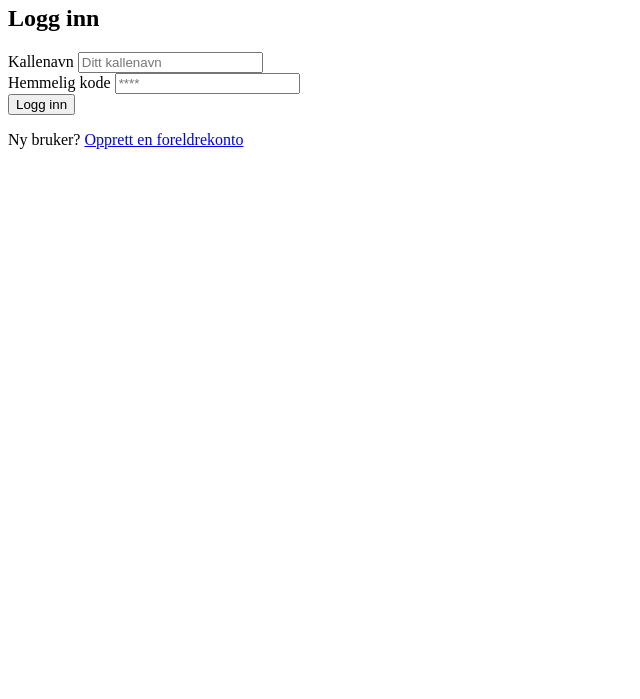
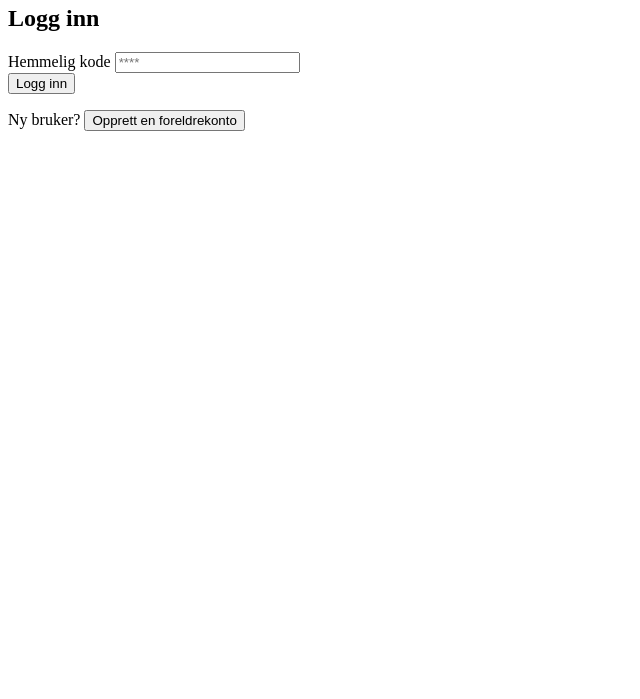
Before and after one commit to HannahEleenN/MM207_MoodMate_app, a plain HTML site: page client/modules/views/login.html in a window 1280 px wide. Shown: the part 101-800 px from the top of the page, without its empty margins (0-640 px from the left). Drawn offline with Linux system fonts and the light colour scheme.

Commit message:
Update login.html

```diff
--- a/client/modules/views/login.html
+++ b/client/modules/views/login.html
@@ -12,23 +12,17 @@
       <p>Forstå dine følelser 🌟</p>
     </div>
 
-    <form id="login-form">
-      <h2>Logg inn</h2>
+    <form id="loginForm"> <h2>Logg inn</h2>
       <div class="input-group">
-        <label for="login-nick">Kallenavn</label>
-        <input type="text" id="login-nick" name="nick" required placeholder="Ditt kallenavn">
+        <label for="pin-input">Hemmelig kode</label>
+        <input type="password" id="pin-input" required placeholder="****" maxlength="4">
       </div>
 
-      <div class="input-group">
-        <label for="login-secret">Hemmelig kode</label>
-        <input type="password" id="login-secret" name="secret" required placeholder="****">
-      </div>
-
-      <button type="submit" id="login-btn" class="primary-btn">Logg inn</button>
+      <button type="submit" class="primary-btn">Logg inn</button>
     </form>
 
     <div class="login-footer">
-      <p>Ny bruker? <a href="#" id="go-to-register">Opprett en foreldrekonto</a></p>
+      <p>Ny bruker? <button id="go-to-reg" class="link-btn">Opprett en foreldrekonto</button></p>
     </div>
   </section>
 
```
Also changed, not shown: client/modules/views/moodCheckin.html (+4 -0 lines).
